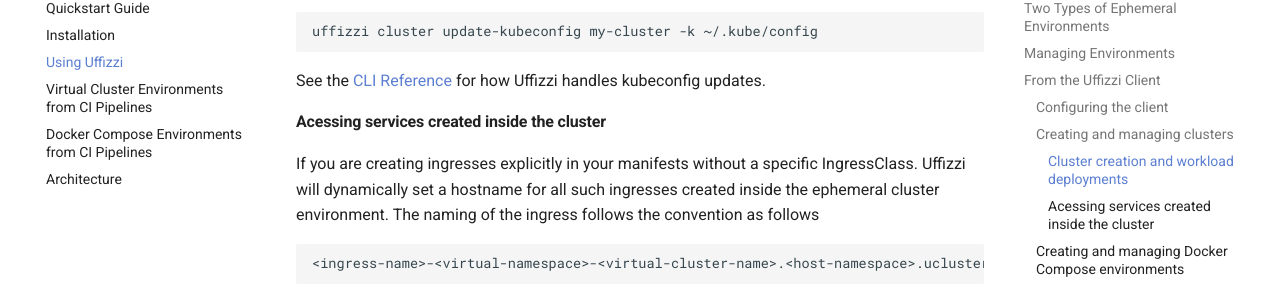
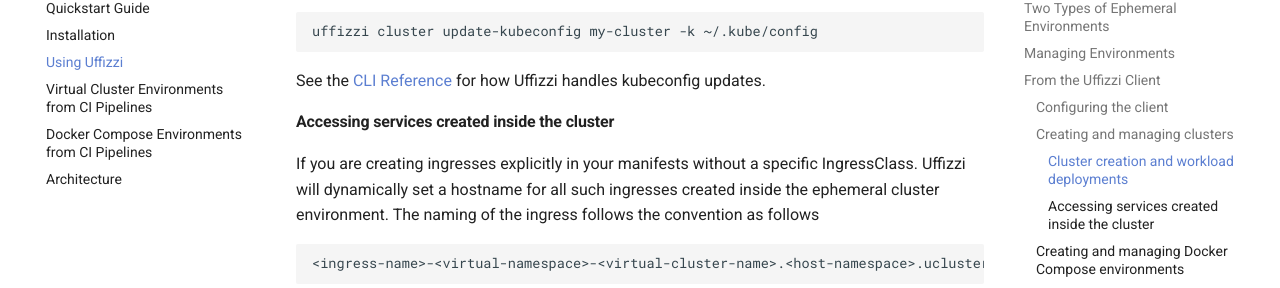
Before and after one commit to UffizziCloud/docs, an MkDocs documentation site: the page built from docs/using-uffizzi.md, in a window 1280 px wide and 900 px high, scrolled down 2012 px. Shown: the part 148-436 px from the top of the window. Built offline with MkDocs 1.6.1 and Material for MkDocs 9.7.7, drawn with Linux system fonts in a browser that asks for light colours; emoji names are drawn with the system emoji font; comment, search, counter and statistics services are not loaded.

Commit message:
Update using-uffizzi.md

````diff
--- a/docs/using-uffizzi.md
+++ b/docs/using-uffizzi.md
@@ -75,7 +75,7 @@
 ```
 See the [CLI Reference](references/cli.md#cluster-update-kubeconfig) for how Uffizzi handles kubeconfig updates.
 
-#### Acessing services created inside the cluster
+#### Accessing services created inside the cluster
 
 If you are creating ingresses explicitly in your manifests without a specific IngressClass. Uffizzi will dynamically set a hostname for all such ingresses created inside the ephemeral cluster environment. The naming of the ingress follows the convention as follows
 
````
